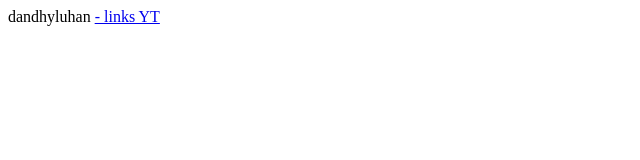
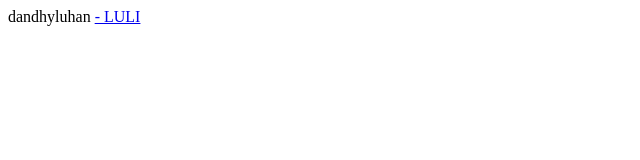
Before and after one commit to luluxs17/dandhyluhan, a plain HTML site: page index.html in a window 1280 px wide. Shown: the full height of the page, 0-640 px from the left. Drawn offline with Linux system fonts and the light colour scheme.

Commit message:
Update index.html

```diff
--- a/index.html
+++ b/index.html
@@ -5,6 +5,6 @@
 </head>
 <body>
     dandhyluhan
-    <a href="https://www.youtube.com/"> - links YT</a>
+    <a href="https://www.instagram.com/lluoisz?igsh=MzRIODBiNWFIZA=="> - LULI</a>
 </body>
 </html>
```
